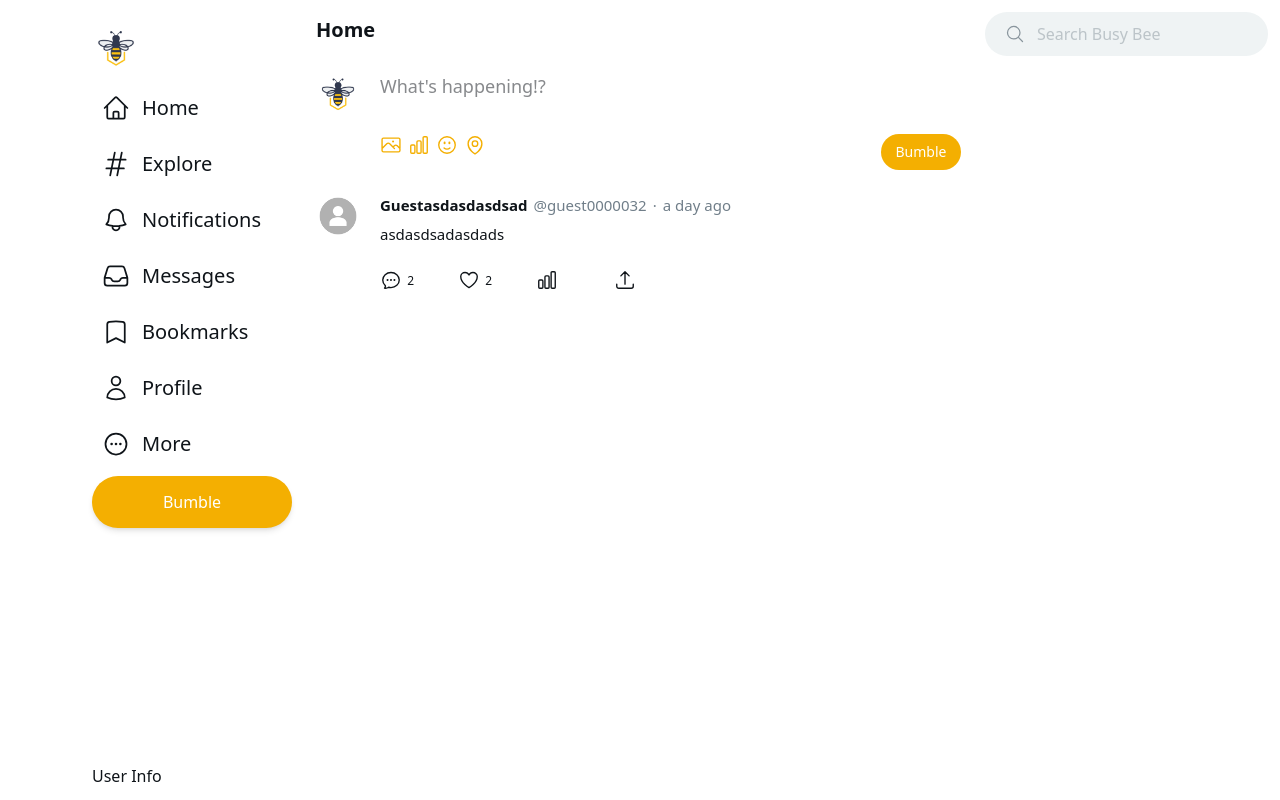
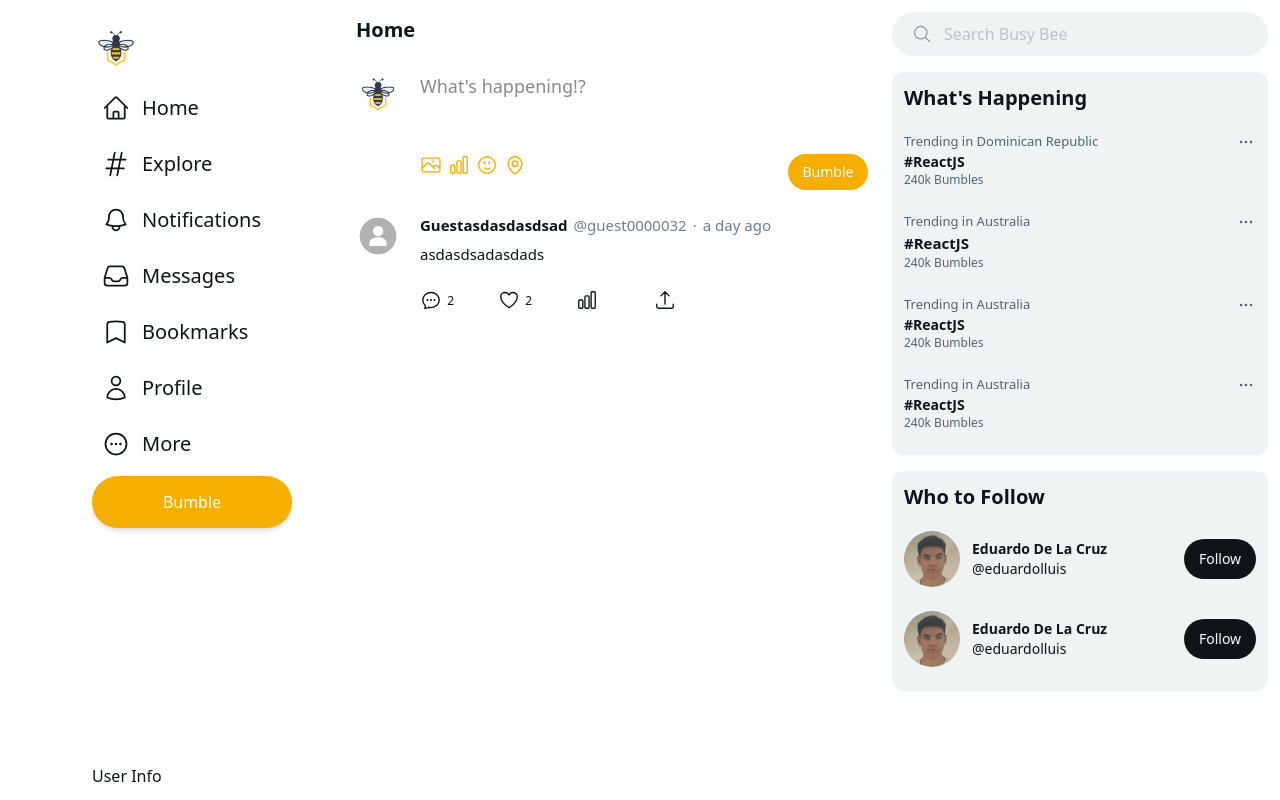
Before and after one commit to eduardolluis/busy-bee, a Next.js app: page / in a window 1280 px wide. Built offline with nearby package versions, Linux system fonts and the light colour scheme.

Commit message:
finalizing widgets tab

```diff
--- a/app/(main)/page.tsx
+++ b/app/(main)/page.tsx
@@ -6,7 +6,7 @@ export default function Home() {
   return (
     <div
       className="text-[#0F1419] min-h-screen
-        max-w-[1400px] mx-auto flex
+        max-w-[1400px] mx-auto flex justify-center
         "
     >
       <Sidebar />
--- a/components/PostInput.tsx
+++ b/components/PostInput.tsx
@@ -22,7 +22,7 @@ export default function PostInput() {
           placeholder="What's happening!?"
         />
 
-        <div className="flex justify-between">
+        <div className="flex justify-between pt-5">
           <div className="flex space-x-1.5">
             <PhotoIcon className="w-[22px] h-[22px] text-[#F4AF01]" />
             <ChartBarIcon className="w-[22px] h-[22px] text-[#F4AF01]" />
--- a/components/Sidebar.tsx
+++ b/components/Sidebar.tsx
@@ -11,7 +11,7 @@ import Image from "next/image";
 
 export default function Sidebar() {
   return (
-    <nav className=" h-screen hidden  sm:flex flex-col sticky top-0 p-3 xl:ml-20">
+    <nav className=" h-screen hidden  sm:flex flex-col sticky top-0 p-3 xl:ml-20 xl:mr-10">
       <div className="relative h-full">
         <div className="py-3">
           <Image
--- a/components/Widgets.tsx
+++ b/components/Widgets.tsx
@@ -1,8 +1,10 @@
+import { EllipsisHorizontalIcon } from "@heroicons/react/24/outline";
 import { MagnifyingGlassIcon } from "@heroicons/react/24/outline";
+import Image from "next/image";
 
 export default function Widgets() {
   return (
-    <div className="p-3">
+    <div className="p-3 hidden  lg:flex flex-col space-y-4 w-[400px] ">
       <div className=" bg-[#EFF3F4] text-[#89959D] h-[44px] flex items-center space-x-3 rounded-full pl-5">
         <MagnifyingGlassIcon className="w-[20px] h-[20px]" />
         <input
@@ -11,6 +13,86 @@ export default function Widgets() {
           className="bg-transparent outline-none"
         />
       </div>
+      <div className="bg-[#EFF3F4] rounded-xl p-3">
+        <h1 className="text-xl font-bold mb-2 "> What's Happening </h1>
+        <div className="flex flex-col py-3">
+          <div className="flex justify-between text-[#536471] text-[13px]">
+            <span>Trending in Dominican Republic</span>
+            <EllipsisHorizontalIcon className="w-[20px] " />
+          </div>
+
+          <span className="font-bold text-sm">#ReactJS</span>
+          <span className="text-[#536471] text-xs">240k Bumbles</span>
+        </div>
+        <div className="flex flex-col py-3">
+          <div className="flex justify-between text-[#536471] text-[13px]">
+            <span>Trending in Australia</span>
+            <EllipsisHorizontalIcon className="w-[20px] " />
+          </div>
+
+          <span className="font-bold text-[15px]">#ReactJS</span>
+          <span className="text-[#536471] text-xs">240k Bumbles</span>
+        </div>
+        <div className="flex flex-col py-3">
+          <div className="flex justify-between text-[#536471] text-[13px]">
+            <span>Trending in Australia</span>
+            <EllipsisHorizontalIcon className="w-[20px] " />
+          </div>
+
+          <span className="font-bold text-sm">#ReactJS</span>
+          <span className="text-[#536471] text-xs">240k Bumbles</span>
+        </div>
+        <div className="flex flex-col py-3">
+          <div className="flex justify-between text-[#536471] text-[13px]">
+            <span>Trending in Australia</span>
+            <EllipsisHorizontalIcon className="w-[20px] " />
+          </div>
+
+          <span className="font-bold text-sm">#ReactJS</span>
+          <span className="text-[#536471] text-xs">240k Bumbles</span>
+        </div>
+      </div>
+
+      <div className="bg-[#EFF3F4] rounded-xl p-3">
+        <h1 className="text-xl font-bold mb-2 "> Who to Follow</h1>
+
+        <div className="flex justify-between items-center py-3">
+          <div className="flex items-center space-x-3">
+            <Image
+              src={"/eduardo.jpg"}
+              width={56}
+              height={56}
+              alt="Profile Picture of Eduardo DLC"
+              className="w-14 h-14 rounded-full"
+            />
+            <div className="flex flex-col text-sm">
+              <span className="font-bold">Eduardo De La Cruz</span>
+              <span>@eduardolluis</span>
+            </div>
+          </div>
+          <button className="bg-[#0F1419] text-white w-[72px]   h-[40px] rounded-full text-sm">
+            Follow
+          </button>
+        </div>
+        <div className="flex justify-between items-center py-3">
+          <div className="flex items-center space-x-3">
+            <Image
+              src={"/eduardo.jpg"}
+              width={56}
+              height={56}
+              alt="Profile Picture of Eduardo DLC"
+              className="w-14 h-14 rounded-full"
+            />
+            <div className="flex flex-col text-sm">
+              <span className="font-bold">Eduardo De La Cruz</span>
+              <span>@eduardolluis</span>
+            </div>
+          </div>
+          <button className="bg-[#0F1419] text-white w-[72px]   h-[40px] rounded-full text-sm">
+            Follow
+          </button>
+        </div>
+      </div>
     </div>
   );
 }
```
Also changed, not shown: public/eduardo.jpg (added).
